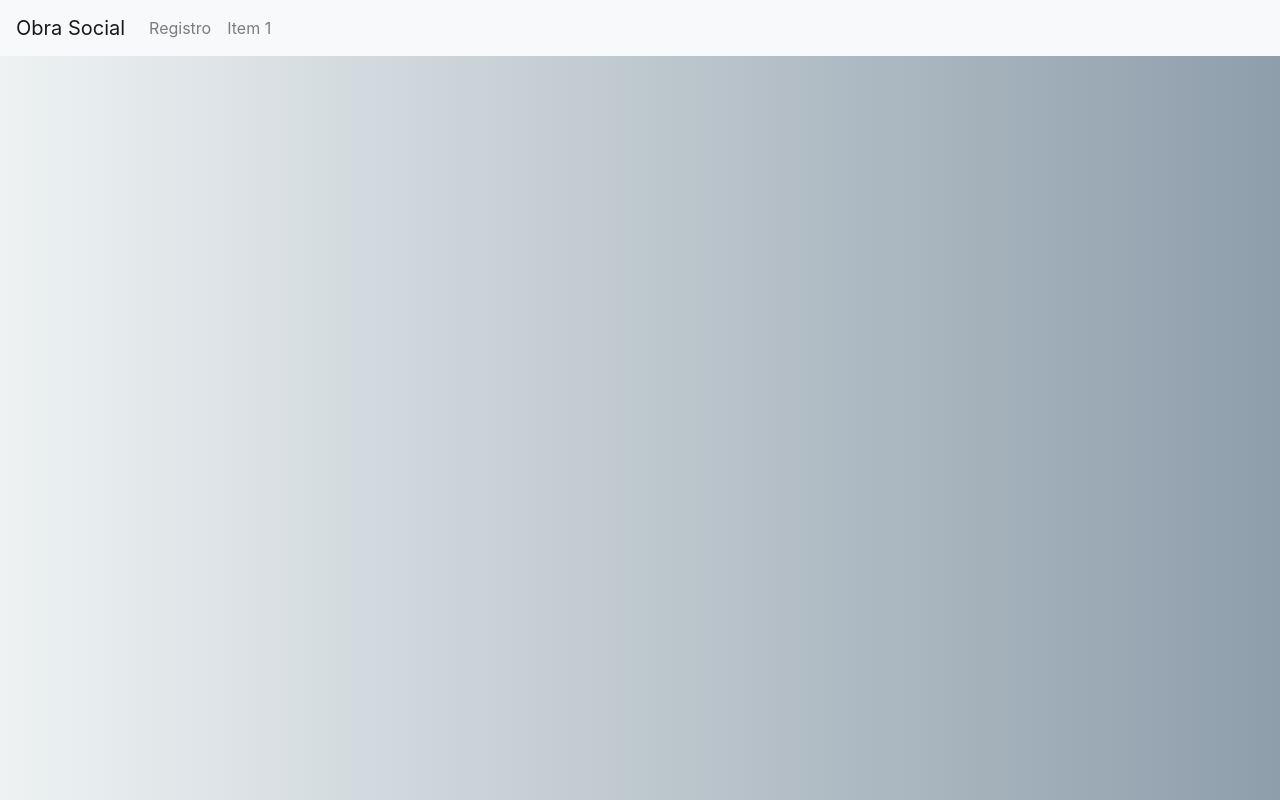
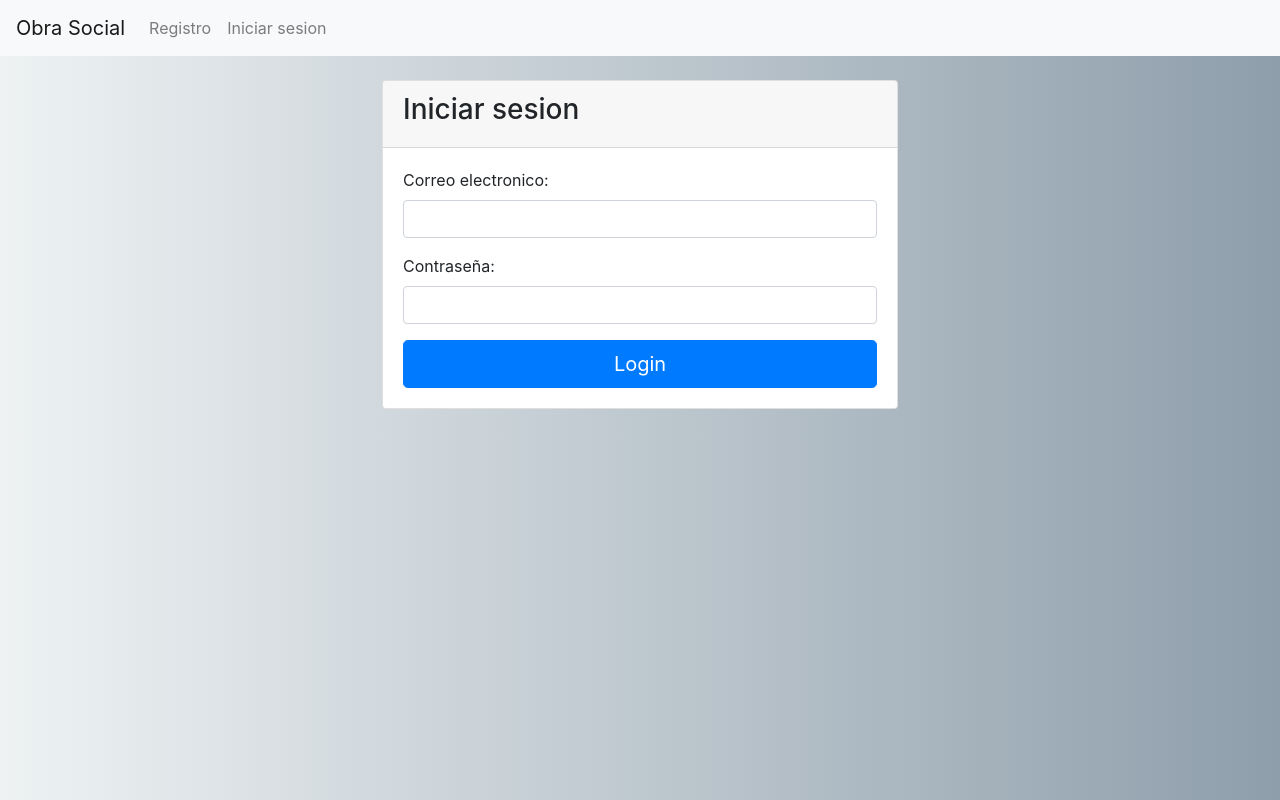
Before and after one commit to DiegoDelgado95/Grupo4_agiles, an Angular app in the folder frontend/: page /login in a window 1280 px wide. Before the commit this address led to /. Built offline with nearby package versions, Linux system fonts and the light colour scheme.

Commit message:
nuevo componente login-form y acceso desde el nav bar

```diff
--- a/frontend/src/app/app-routing.module.ts
+++ b/frontend/src/app/app-routing.module.ts
@@ -2,6 +2,7 @@ import { NgModule } from '@angular/core';
 import { RouterModule, Routes } from '@angular/router';
 import { HomeComponent } from './components/home/home.component';
 import { RegisterFormComponent } from './components/register-form/register-form.component';
+import { LoginFormComponent } from './components/login-form/login-form.component';
 
 const routes: Routes = [
   { path: '',
@@ -15,6 +16,10 @@ const routes: Routes = [
   {
     path: 'register',
     component: RegisterFormComponent
+  },
+  {
+    path: 'login',
+    component: LoginFormComponent
   }
 ];
 
--- a/frontend/src/app/app.module.ts
+++ b/frontend/src/app/app.module.ts
@@ -7,13 +7,15 @@ import { RegisterFormComponent } from './components/register-form/register-form.
 import { NavigationComponent } from './components/navigation/navigation.component';
 import { AppRoutingModule } from './app-routing.module';
 import { HomeComponent } from './components/home/home.component';
+import { LoginFormComponent } from './components/login-form/login-form.component';
 
 @NgModule({
   declarations: [
     AppComponent,
     RegisterFormComponent,
     NavigationComponent,
-    HomeComponent
+    HomeComponent,
+    LoginFormComponent
   ],
   imports: [
     BrowserModule,
--- /dev/null
+++ b/frontend/src/app/components/login-form/login-form.component.html
@@ -0,0 +1,20 @@
+<div class="col-md-6 offset-md-3">
+    <div class="card">
+        <div class="card-header"><h3>
+            Iniciar sesion
+        </h3></div>
+        <form class="card-body">
+            <div class="form-group">
+                    <label>Correo electronico: </label>
+                    <input type="email" name="email" class="form-control">
+            </div>
+            <div class="form-group">
+                    <label>Contraseña: </label>
+                    <input type="password" name="pass" class="form-control">
+            </div>
+            <div>
+                <input class="btn btn-primary btn-lg btn-block" type="submit" value="Login">
+            </div>
+        </form>
+    </div>
+    </div>
--- /dev/null
+++ b/frontend/src/app/components/login-form/login-form.component.ts
@@ -0,0 +1,15 @@
+import { Component, OnInit } from '@angular/core';
+
+@Component({
+  selector: 'loginform',
+  templateUrl: './login-form.component.html',
+  styleUrls: ['./login-form.component.css']
+})
+export class LoginFormComponent implements OnInit {
+
+  constructor() { }
+
+  ngOnInit() {
+  }
+
+}
--- a/frontend/src/app/components/navigation/navigation.component.html
+++ b/frontend/src/app/components/navigation/navigation.component.html
@@ -9,7 +9,7 @@
           <a class="nav-link" routerLink="/register" routerLinkActive="active">Registro</a>
         </li>
         <li class="nav-item">
-          <a class="nav-link" href="#">Item 1</a>
+          <a class="nav-link" href="/login">Iniciar sesion</a>
         </li>
       </ul>
     </div>
```
Also changed, not shown: frontend/src/app/components/login-form/login-form.component.css (added), 2 other files (tests, documents, lock files or other folders).
